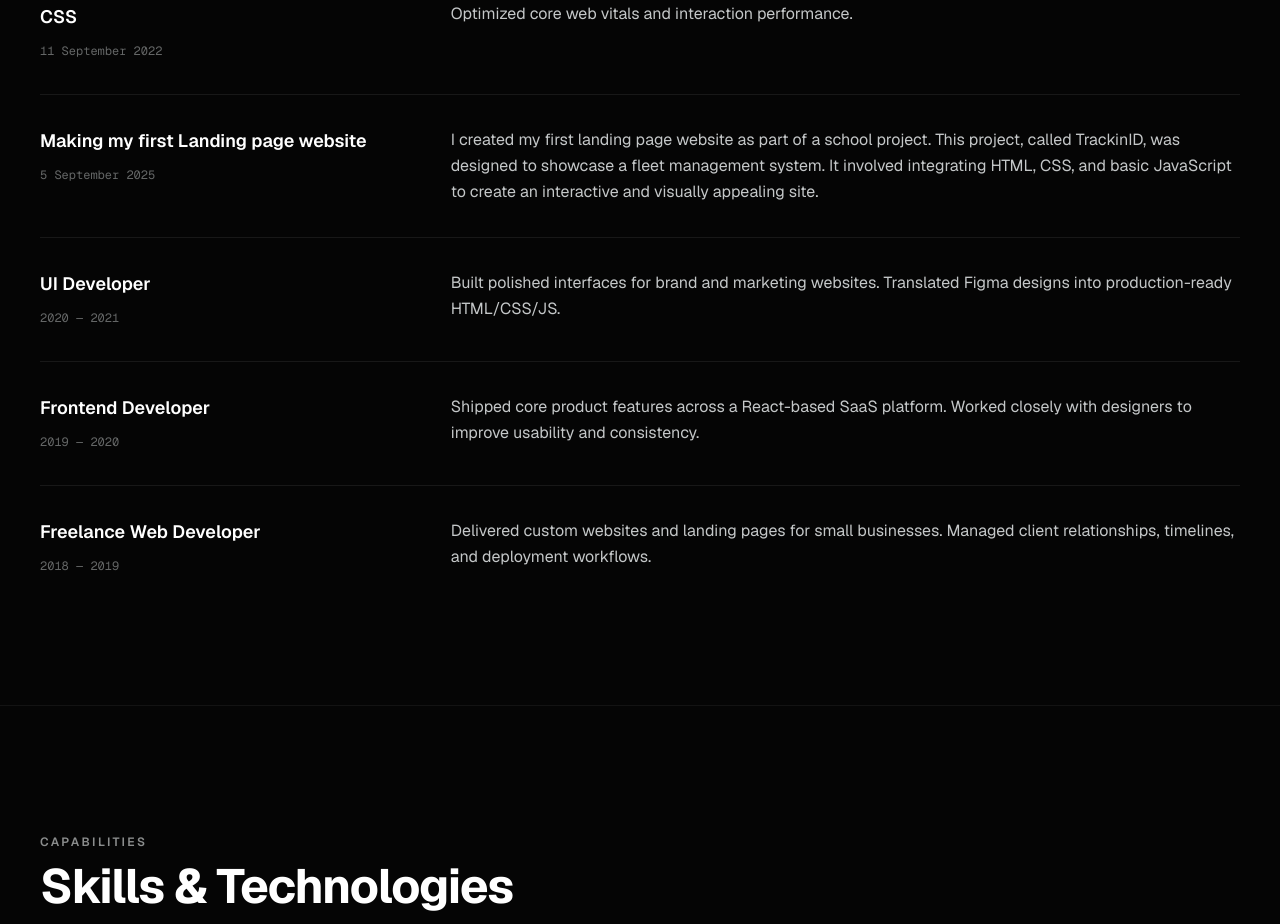
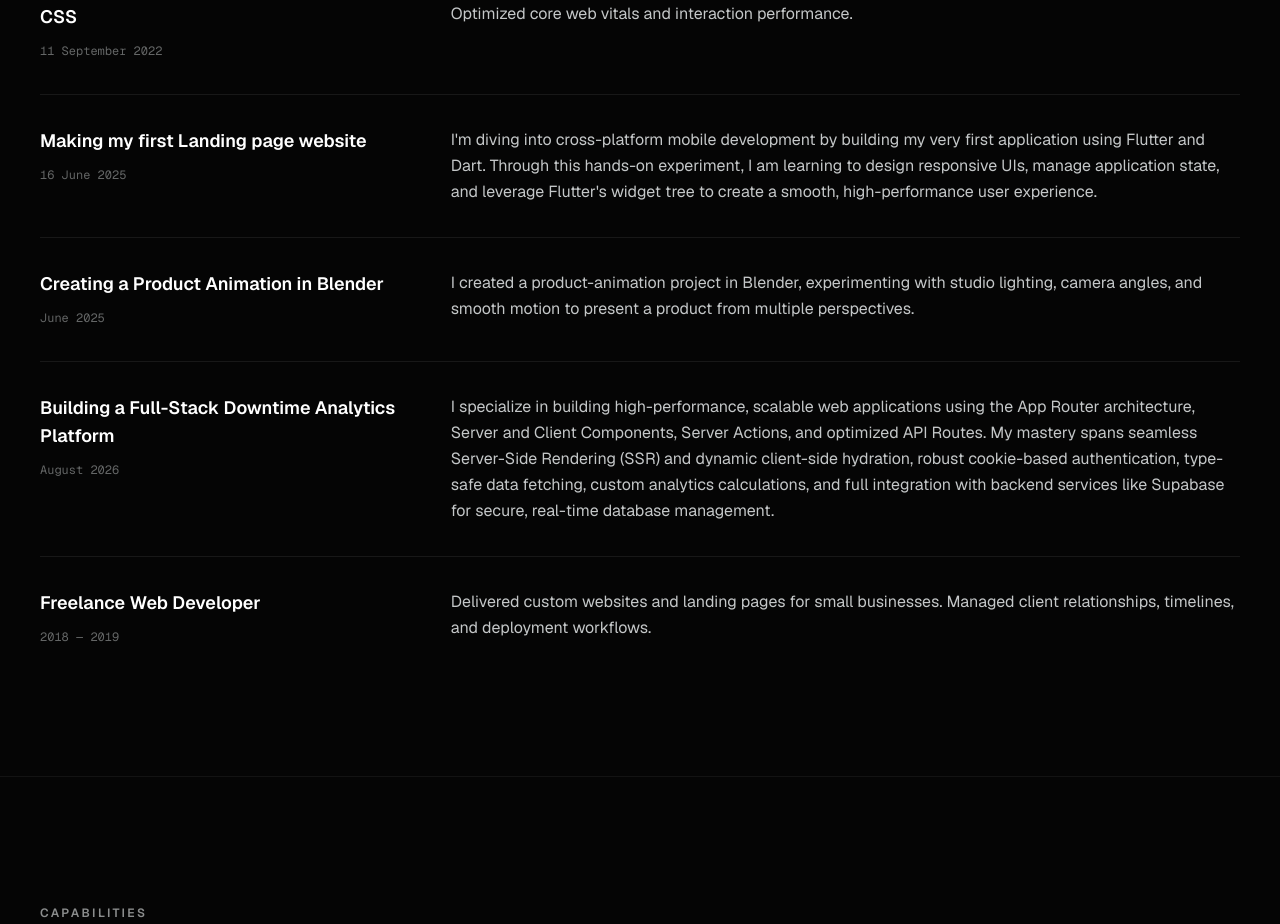
Before and after one commit to richiedavie/nextportjs, a Next.js app: page / in a window 1280 px wide. Shown: the part 6341-7265 px from the top of the page. Built offline with nearby package versions, Linux system fonts and the light colour scheme.

Commit message:
adding another 3 experience on the experience section

```diff
--- a/components/sections/ExperienceSection.tsx
+++ b/components/sections/ExperienceSection.tsx
@@ -20,21 +20,21 @@ const experiences: ExperienceItem[] = [
   },
   {
     role: "Making my first Landing page website",
-    period: "5 September 2025",
+    period: "16 June 2025",
     description:
-      "I created my first landing page website as part of a school project. This project, called TrackinID, was designed to showcase a fleet management system. It involved integrating HTML, CSS, and basic JavaScript to create an interactive and visually appealing site.",
+      "I'm diving into cross-platform mobile development by building my very first application using Flutter and Dart. Through this hands-on experiment, I am learning to design responsive UIs, manage application state, and leverage Flutter's widget tree to create a smooth, high-performance user experience.",
   },
   {
-    role: "UI Developer",
-    period: "2020 — 2021",
+    role: "Creating a Product Animation in Blender",
+    period: "June 2025",
     description:
-      "Built polished interfaces for brand and marketing websites. Translated Figma designs into production-ready HTML/CSS/JS.",
+      "I created a product-animation project in Blender, experimenting with studio lighting, camera angles, and smooth motion to present a product from multiple perspectives.",
   },
   {
-    role: "Frontend Developer",
-    period: "2019 — 2020",
+    role: "Building a Full-Stack Downtime Analytics Platform",
+    period: "August 2026",
     description:
-      "Shipped core product features across a React-based SaaS platform. Worked closely with designers to improve usability and consistency.",
+      "I specialize in building high-performance, scalable web applications using the App Router architecture, Server and Client Components, Server Actions, and optimized API Routes. My mastery spans seamless Server-Side Rendering (SSR) and dynamic client-side hydration, robust cookie-based authentication, type-safe data fetching, custom analytics calculations, and full integration with backend services like Supabase for secure, real-time database management.",
   },
   {
     role: "Freelance Web Developer",
```
